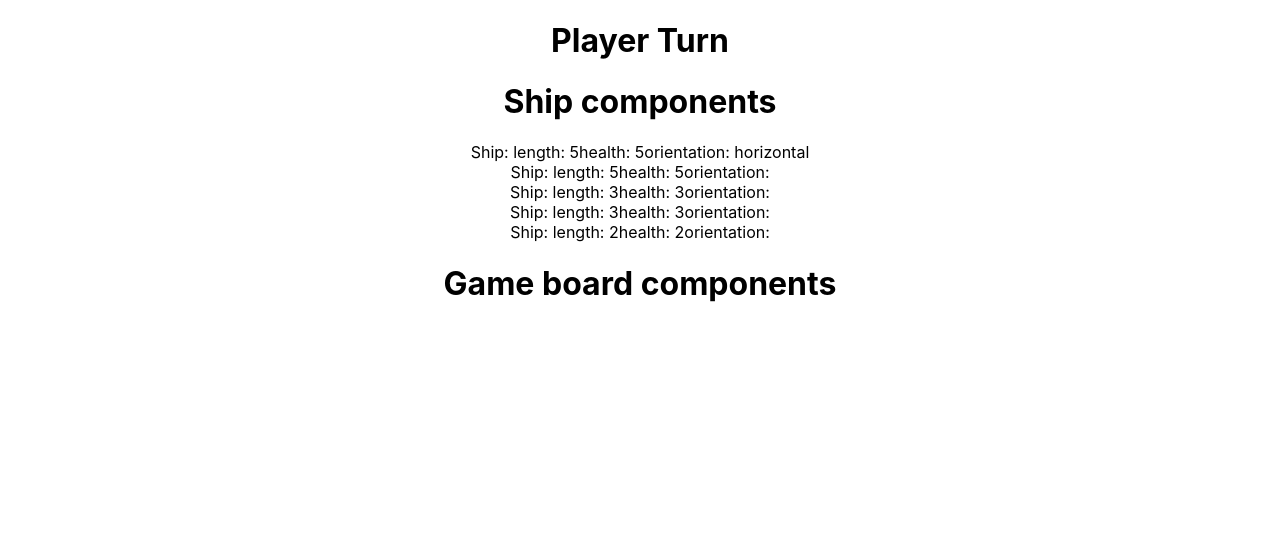
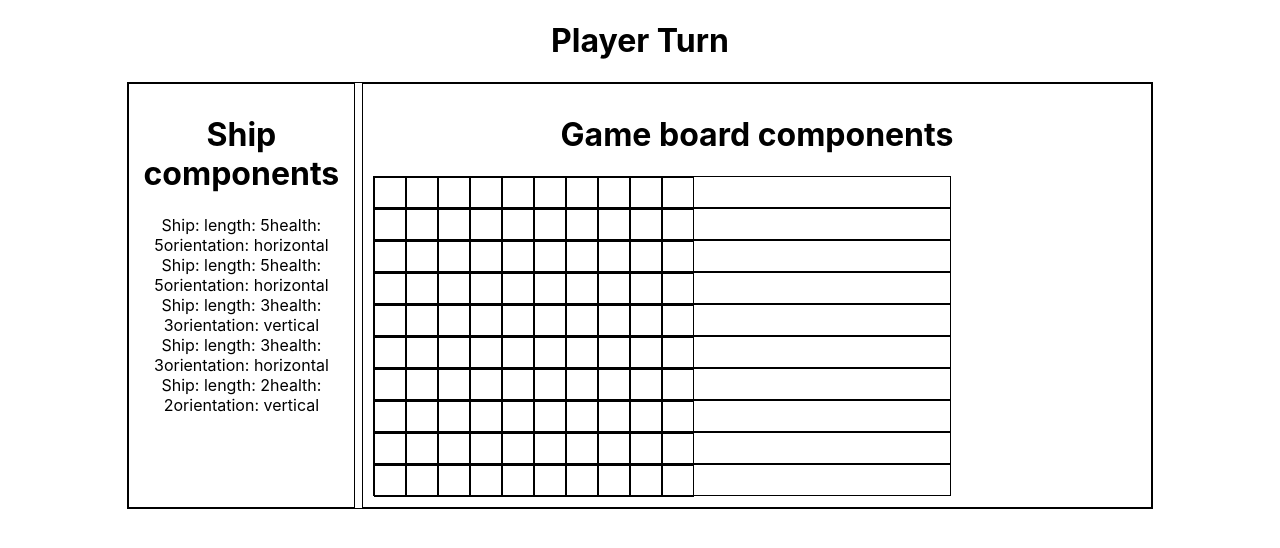
Before and after one commit to jalvarez2016/battle-ship, a React (Create React App) app: page / in a window 1280 px wide. Shown: the top 548 px of the page. Built offline with nearby package versions, Linux system fonts and the light colour scheme.

Commit message:
made rows and put boxes in them

```diff
--- a/src/GameBoard.jsx
+++ b/src/GameBoard.jsx
@@ -1,9 +1,28 @@
 import React, { Component } from 'react';
+import GameRow from "./gamerow.jsx";
 
 class GameBoard extends Component {
   render() {
+    let styles={
+      float: "left",
+      border: "1px solid",
+      padding: "10px",
+      width: "75%"
+    }
     return (
-      <h1>Game board components</h1>
+      <div style={styles}>
+        <h1>Game board components</h1>
+        <GameRow/>
+        <GameRow/>
+        <GameRow/>
+        <GameRow/>
+        <GameRow/>
+        <GameRow/>
+        <GameRow/>
+        <GameRow/>
+        <GameRow/>
+        <GameRow/>
+      </div>
     );
   }
 }
--- a/src/gameContainer.jsx
+++ b/src/gameContainer.jsx
@@ -4,8 +4,15 @@ import GameBoard from "./GameBoard.jsx";
 
 class GameContainer extends Component {
   render() {
+    let styles={
+      width:"80vw",
+      margin:"auto",
+      border:"1px solid",
+      display: "flex",
+      justifyContent: "space-between",
+    }
     return (
-        <div>
+        <div style={styles}>
             <ShipContainer/>
             <GameBoard/>
         </div>
--- /dev/null
+++ b/src/gamebox.jsx
@@ -0,0 +1,19 @@
+import React, { Component } from 'react';
+
+class GameBox extends Component {
+  render() {
+    let styles= {
+      width: "30px",
+      height: "30px",
+      border: "1px solid",
+      float: 'left'
+    };
+    return (
+      <div style={styles}>
+      </div>
+
+    );
+  }
+}
+
+export default GameBox;
--- /dev/null
+++ b/src/gamerow.jsx
@@ -0,0 +1,29 @@
+import React, { Component } from 'react';
+import GameBox from "./gamebox.jsx";
+
+class GameRow extends Component {
+  render() {
+    let styles= {
+      width: "inherit",
+      height: "30px",
+      border: "1px solid",
+    };
+    return (
+      <div style={styles}>
+        <GameBox/>
+        <GameBox/>
+        <GameBox/>
+        <GameBox/>
+        <GameBox/>
+        <GameBox/>
+        <GameBox/>
+        <GameBox/>
+        <GameBox/>
+        <GameBox/>
+      </div>
+
+    );
+  }
+}
+
+export default GameRow;
--- a/src/shipContainer.jsx
+++ b/src/shipContainer.jsx
@@ -3,14 +3,20 @@ import Ship from "./ship.jsx";
 
 class ShipContainer extends Component {
   render() {
+    let styles= {
+      width: "20%",
+      hieght: "inherit",
+      border: "1px solid",
+      padding: "10px"
+    };
     return (
-      <div>
+      <div style={styles}>
         <h1>Ship components</h1>
         <Ship length={5} orientation={"horizontal"}/>
-        <Ship length={5}/>
-        <Ship length={3}/>
-        <Ship length={3}/>
-        <Ship length={2}/>
+        <Ship length={5} orientation={"horizontal"}/>
+        <Ship length={3} orientation={"vertical"}/>
+        <Ship length={3} orientation={"horizontal"}/>
+        <Ship length={2} orientation={"vertical"}/>
       </div>
 
     );
```
